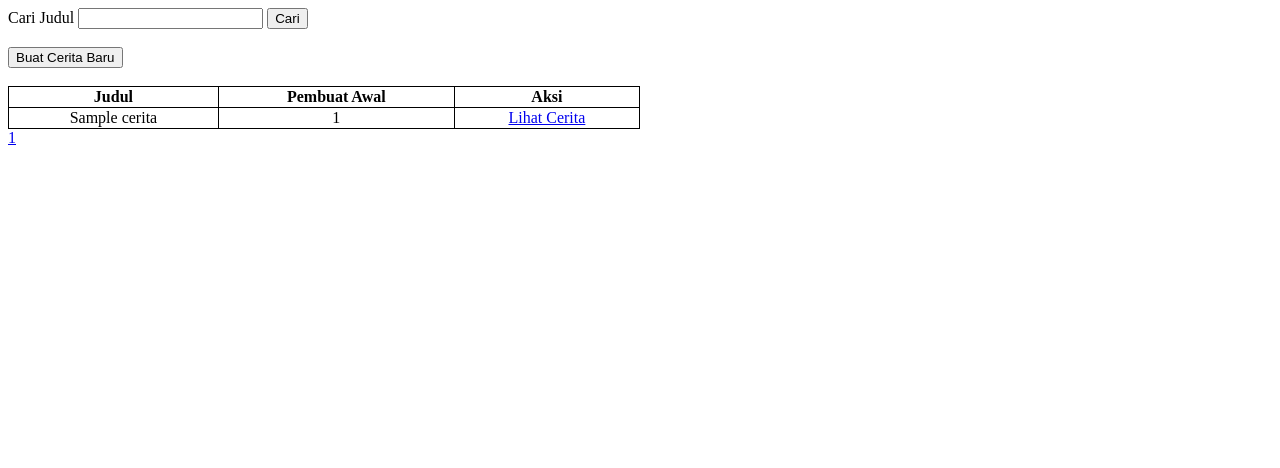
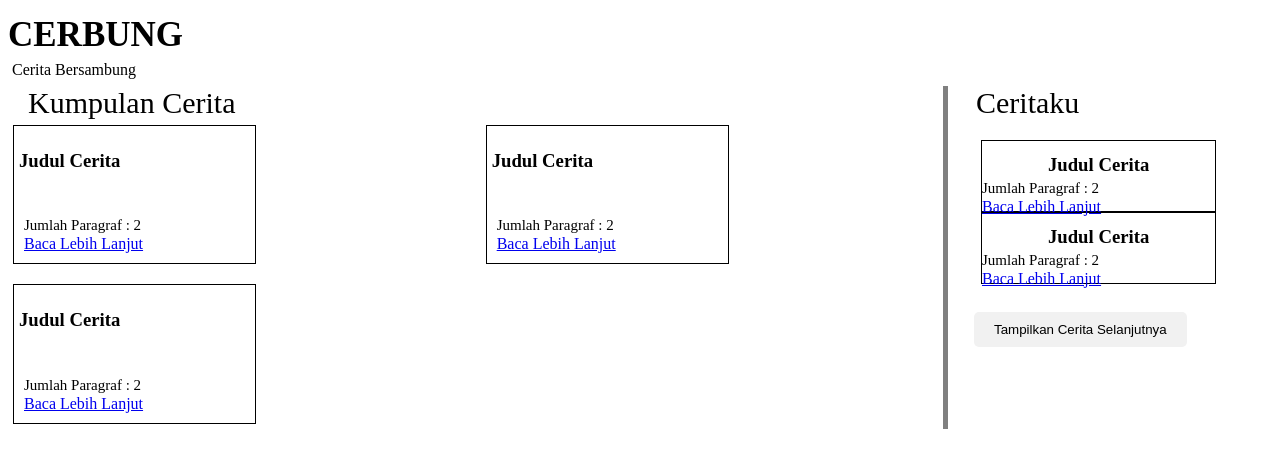
Before and after one commit to NicoVictorio/Project_FSP, a PHP site: page /home.php in a window 1280 px wide. Shown: the top 468 px of the page. Run offline with PHP 8.4, Linux system fonts and the light colour scheme; tables that the repository leaves empty or names only in its code hold one stand-in row (values such as "Sample post"); data that the repository does not hold is empty.

Commit message:
home dan css

```diff
--- /dev/null
+++ b/1.css
@@ -0,0 +1,250 @@
+@media (min-width:1024px) {
+    /* .container {
+        display: grid;
+        grid-template-columns: 60px 60px;
+        grid-template-rows: 50px 50px 50px 50px;
+    } */
+
+    .class-kiri {
+        border-style: solid;
+        border-width: 1px;
+        width: 75%;
+        height: 50%;
+        margin-left: 20px;
+    }
+
+    .header-atas {
+        line-height: 0;
+    }
+
+    .header-satu {
+        font-size: 35px;
+        font-weight: bold;
+    }
+
+    .header-empat {
+        padding-left: 4px;
+    }
+
+    .container-card-kiri {
+        display: grid;
+        grid-template-columns: repeat(2, 1fr);
+        /* Two equal-width columns */
+        grid-gap: 10px;
+    }
+
+
+    .card-kanan-satu {
+        border: 1px solid black;
+        padding: 5px;
+        width: 50%;
+        margin-left: 20px;
+        margin: 5px;
+        padding: 5px;
+
+    }
+
+    .container-kiri {
+        width: 25%;
+        height: 100%;
+
+        float: right;
+    }
+
+    .container-kanan {
+        width: 74%;
+        height: 100%;
+        border-right: 5px solid gray;
+        float: left;
+    }
+
+    .sub-judul {
+        font-size: 30px;
+        margin-left: 20px;
+        width: 75%;
+    }
+
+    .judul-Cerita {
+        text-align: center;
+    }
+
+    .paragraf {
+        font-size: 15px;
+        font-weight: 50;
+        line-height: 0;
+    }
+
+    .container-class-kiri {
+        padding-top: 20px;
+        line-height: 0.5;
+        padding-bottom: 10px;
+        padding-left: 5px;
+    }
+
+    .container-class-kanan {
+        padding-top: 20px;
+        line-height: 0.5;
+        padding-bottom: 10px;
+        padding-left: 5px;
+    }
+
+    #load-more-btn {
+        display: block;
+        margin-top: 20px;
+        padding: 10px 20px;
+        margin: 18px;
+        background-color: #f1f1f1;
+        border: none;
+        border-radius: 5px;
+        cursor: pointer;
+    }
+
+    #load-more-btn:hover {
+        background-color: #ddd;
+    }
+
+    .cmb{
+        display: none;
+    }
+}
+
+#load-more-btn {
+    display: block;
+    margin-top: 20px;
+    padding: 10px 20px;
+    margin: 18px;
+    background-color: #f1f1f1;
+    border: none;
+    border-radius: 5px;
+    cursor: pointer;
+}
+
+#load-more-btn:hover {
+    background-color: #ddd;
+}
+
+@media (min-width:576px) and (max-width:1023px) {
+    .header-atas {
+        text-align: center;
+        line-height: 0;
+    }
+
+    .header-satu {
+        font-size: 35px;
+        font-weight: bold;
+    }
+
+    .header-empat {
+        padding-left: 4px;
+    }
+
+    .container-card-kiri {
+        display: grid;
+        grid-template-columns: repeat(2, 1fr);
+        grid-gap: 0px;
+    }
+
+    .card-kanan-satu {
+        border: 1px solid black;
+        padding: 5px;
+        width: 50%;
+        margin-left: 20px;
+        margin: 5px;
+        padding: 5px;
+
+    }
+
+    .judul-Cerita {
+        text-align: center;
+    }
+
+    .sub-judul {
+        font-size: 30px;
+        margin-left: 20px;
+        width: 75%;
+    }
+
+    .class-kiri {
+        border: 1px solid black;
+        padding: 5px;
+        width: 50%;
+        margin-left: 20px;
+        margin: 5px;
+        padding: 5px;
+    }
+
+    .container-class-kiri {
+        background-color: pink;
+        display: grid;
+        grid-template-columns: repeat(2, 1fr);
+        grid-gap: 0px;
+    }
+
+    .cmb{
+        display: none;
+    }
+
+
+}
+
+@media (max-width:576px) {
+    .header-atas {
+        text-align: center;
+        line-height: 0;
+    }
+
+    .header-satu {
+        font-size: 35px;
+        font-weight: bold;
+    }
+
+    .header-empat {
+        padding-left: 4px;
+    }
+
+    .judul-Cerita {
+        text-align: center;
+    }
+
+    .sub-judul {
+        font-size: 30px;
+        margin-left: 20px;
+        width: 75%;
+    }
+    .cmb{
+        text-align: center;
+    }
+    .label-pilihan{
+        padding-right: 130px;
+
+    }
+    .card-kanan-satu {
+        border: 1px solid black;
+        padding: 5px;
+        width: 50%;
+        margin-left: 20px;
+        margin: 5px;
+        padding: 5px;
+
+    }
+    .class-kiri {
+        border: 1px solid black;
+        padding: 5px;
+        width: 50%;
+        margin-left: 20px;
+        margin: 5px;
+        padding: 5px;
+    }
+
+    .container-class-kiri {
+        display: flex;
+        flex-wrap: wrap;
+        align-items: center;
+        justify-content: center;
+    }
+    .container-card-text{
+        line-height: 0.2;
+    }
+
+
+}
--- a/home.php
+++ b/home.php
@@ -7,6 +7,7 @@ if(isset($_SESSION['userid'])){
 
 <!DOCTYPE html>
 <html lang="en">
+<link rel="stylesheet" href="1.css" />
 
 <head>
     <meta charset="UTF-8">
@@ -31,7 +32,7 @@ if(isset($_SESSION['userid'])){
 </head>
 
 <body>
-    <section>
+    <!-- <section>
         <div class="container">
             <form method="get">
                 <div class="cari">
@@ -84,7 +85,79 @@ if(isset($_SESSION['userid'])){
             </div>
             </form>
         </div>
-    </section>
+    </section> -->
+    <header>
+        <div class="header-atas">
+            <p class='header-satu'>
+                CERBUNG
+            </p>
+            <p class='header-empat'>
+                Cerita Bersambung
+            </p>
+        </div>
+    </header>
+    <main>
+        <div class="cmb">
+            <label class="label-pilihan" for="cmb-pilihan">Kategori</label><br>
+            <div class="cmb-1">
+            <select style="width: 200px" name="cerita" class="pilihan">
+                <option value="Ceritaku">Ceritaku</option>
+                <option value="Kumpulan Cerita">Kumpulan Cerita</option>
+            </select>
+        </div>
+        </div>
+        <div class='container'></div>
+        <div class="container-kiri">
+            <div class="sub-judul">Ceritaku</div>
+            <div class="container-class-kiri">
+                <div class="class-kiri">
+                    <h3 class="judul-Cerita"> Judul Cerita</h3>
+                    <div class="container-card-text">
+                        <p class="paragraf">Jumlah Paragraf : 2</p>
+                        <a class="link" href="google.com"> Baca Lebih Lanjut</a>
+                    </div>
+                </div>
+                <div class="class-kiri">
+                    <h3 class="judul-Cerita"> Judul Cerita</h3>
+                    <div class="container-card-text">
+                        <p class="paragraf">Jumlah Paragraf : 2</p>
+                        <a class="link" href="google.com"> Baca Lebih Lanjut</a>
+                    </div>
+                </div>
+            </div>
+            <button id="load-more-btn">Tampilkan Cerita Selanjutnya</button>
+
+        </div>
+        <div class="container-kanan">
+            <div class="sub-judul">Kumpulan Cerita</div>
+            <div class="container-card-kiri">
+                <div class="card-kanan-satu">
+                    <h3 class="judul-cerita"> Judul Cerita</h3>
+                    <div class="container-class-kanan">
+                        <p class="paragraf">Jumlah Paragraf : 2</p>
+                        <a class="link" href="google.com"> Baca Lebih Lanjut</a>
+                    </div>
+                </div>
+                <div class="card-kanan-satu">
+                    <h3 class="judul-cerita"> Judul Cerita</h3>
+                    <div class="container-class-kanan">
+                        <p class="paragraf">Jumlah Paragraf : 2</p>
+                        <a class="link" href="google.com"> Baca Lebih Lanjut</a>
+                    </div>
+                </div>
+                <div class="card-kanan-satu">
+                    <h3 class="judul-cerita"> Judul Cerita</h3>
+                    <div class="container-class-kanan">
+                        <p class="paragraf">Jumlah Paragraf : 2</p>
+                        <a class="link" href="google.com"> Baca Lebih Lanjut</a>
+                    </div>
+                </div>
+            </div>
+
+        </div>
+        </div>
+
+    </main>
 </body>
 
 </html>
```
